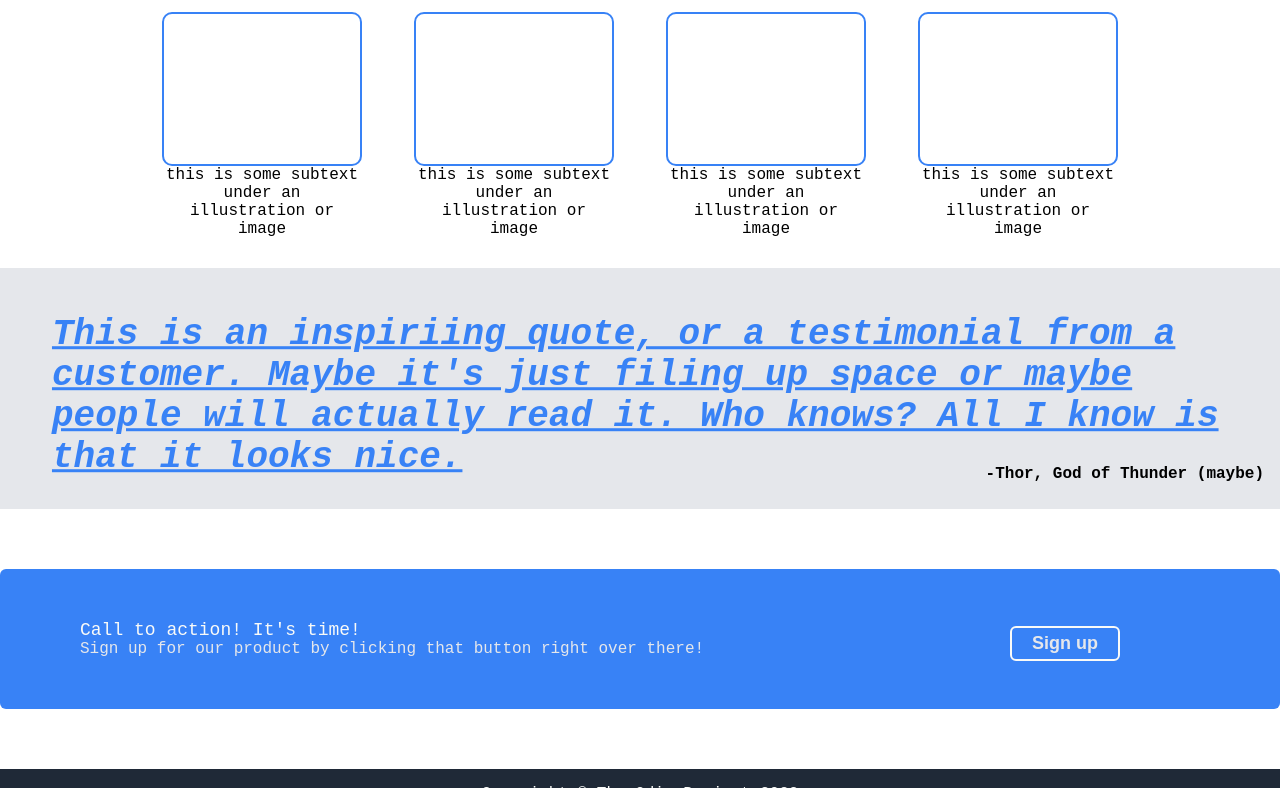
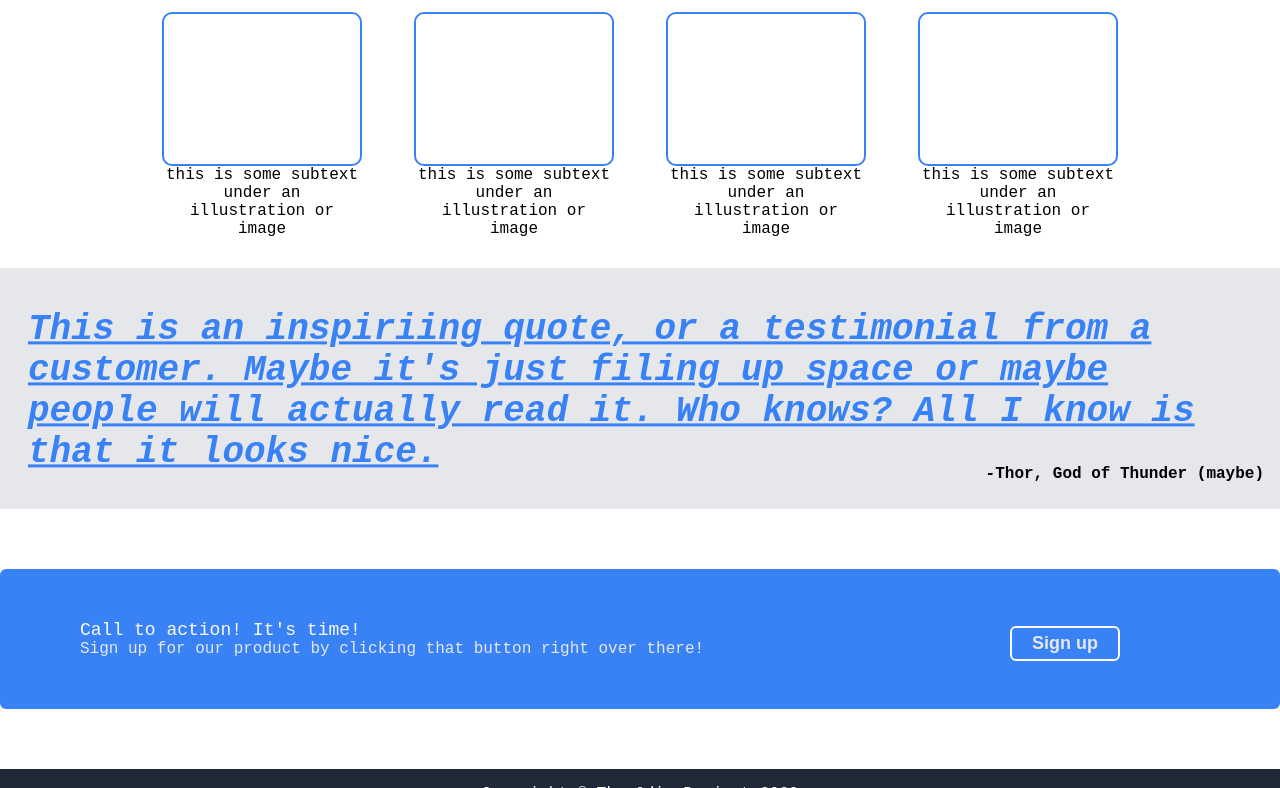
Before and after one commit to GabeGar/TOP-Landing-Page, a plain HTML site: page index.html in a window 1280 px wide. In both pictures the pointer is over the element 615 px from the left and 943 px from the top of the page. Shown: the part 555-1343 px from the top of the page. Drawn offline with Linux system fonts and the light colour scheme.

```diff
--- a/styles.css
+++ b/styles.css
@@ -179,7 +179,7 @@ header.header {
   color: #3882F6;
   font-weight: bold;
   text-decoration: underline;
-  transform: translate(3%, 3%);
+  transform: translate(1%, 1%);
 }
 
 .third .named-author {
```
Also changed, not shown: 1 other file.
